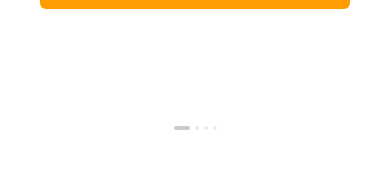
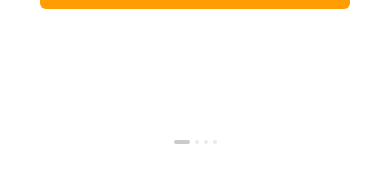
Before and after one commit to SobiSa-Expense-Hunter/SobiSa, a Next.js app: page /about in a window 390 px wide. Shown: the part 658-840 px from the top of the page. Built offline with nearby package versions, Linux system fonts and the light colour scheme; a web font is replaced by a local one.

Commit message:
[#72] fix: footer 영역을 vh/svh 로 변경
- 모바일 기기에서 px 단위로 지정하면 영역을 많이 차지하여 상대 단위로 변경

```diff
--- a/src/components/common/Footer.tsx
+++ b/src/components/common/Footer.tsx
@@ -4,7 +4,10 @@ import styled from 'styled-components';
 import Indicator from '@/assets/Indicators';
 
 const FooterContainer = styled.div`
-  padding: 56px 0;
+  padding: 5vh 0;
+  @supports (height: 5svh) {
+    padding: 5svh 0;
+  }
 `;
 
 const Footer = () => {
--- a/src/components/layout/AppLayout.tsx
+++ b/src/components/layout/AppLayout.tsx
@@ -54,5 +54,8 @@ const Content = styled.div`
   display: flex;
   flex-direction: column;
   align-items: center;
-  height: calc(100% - 174px);
+  height: calc(100% - 10vh - 62px);
+  @supports (height: 10svh) {
+    height: calc(100% - 10svh - 62px);
+  }
 `;
```
